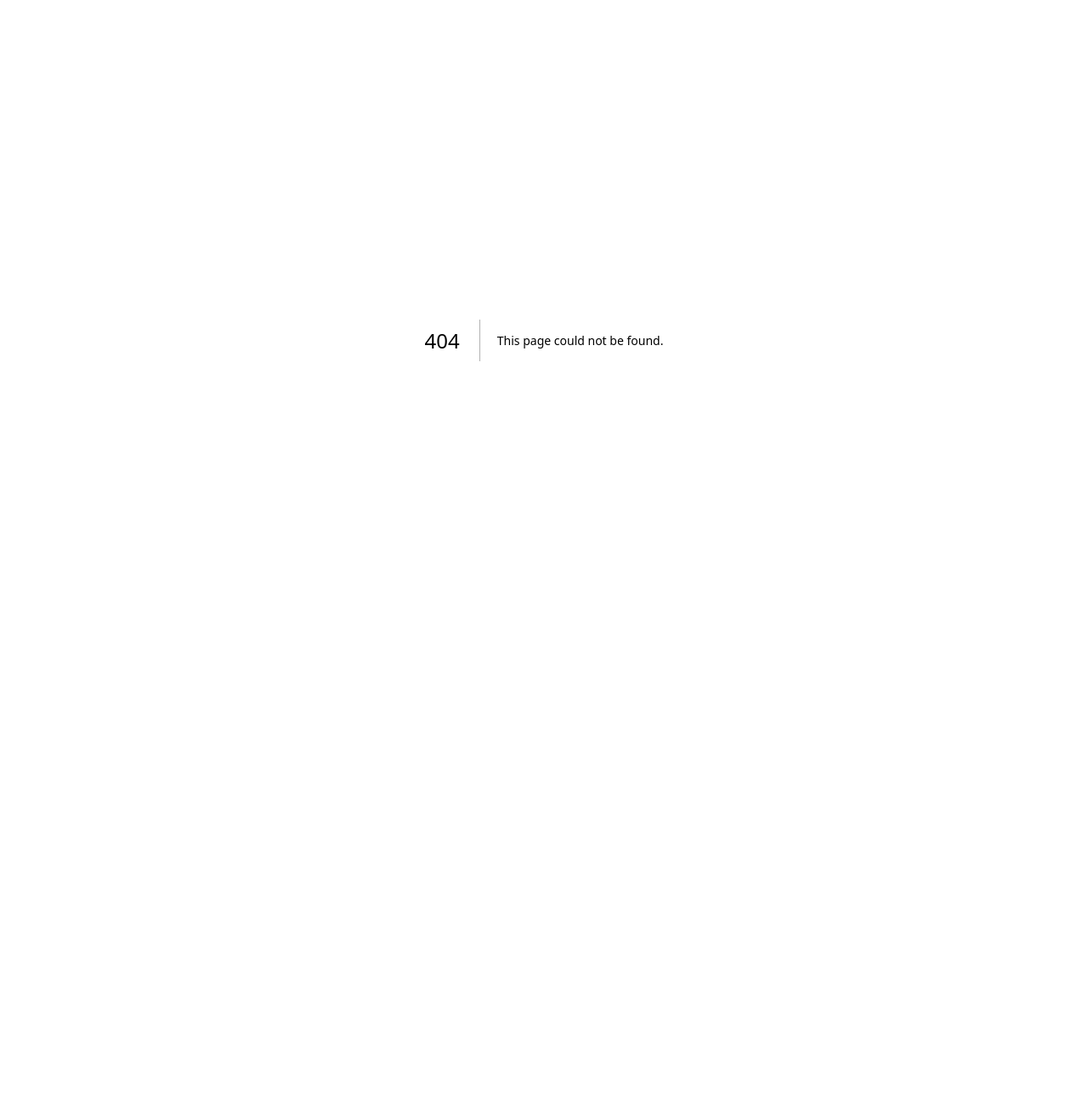
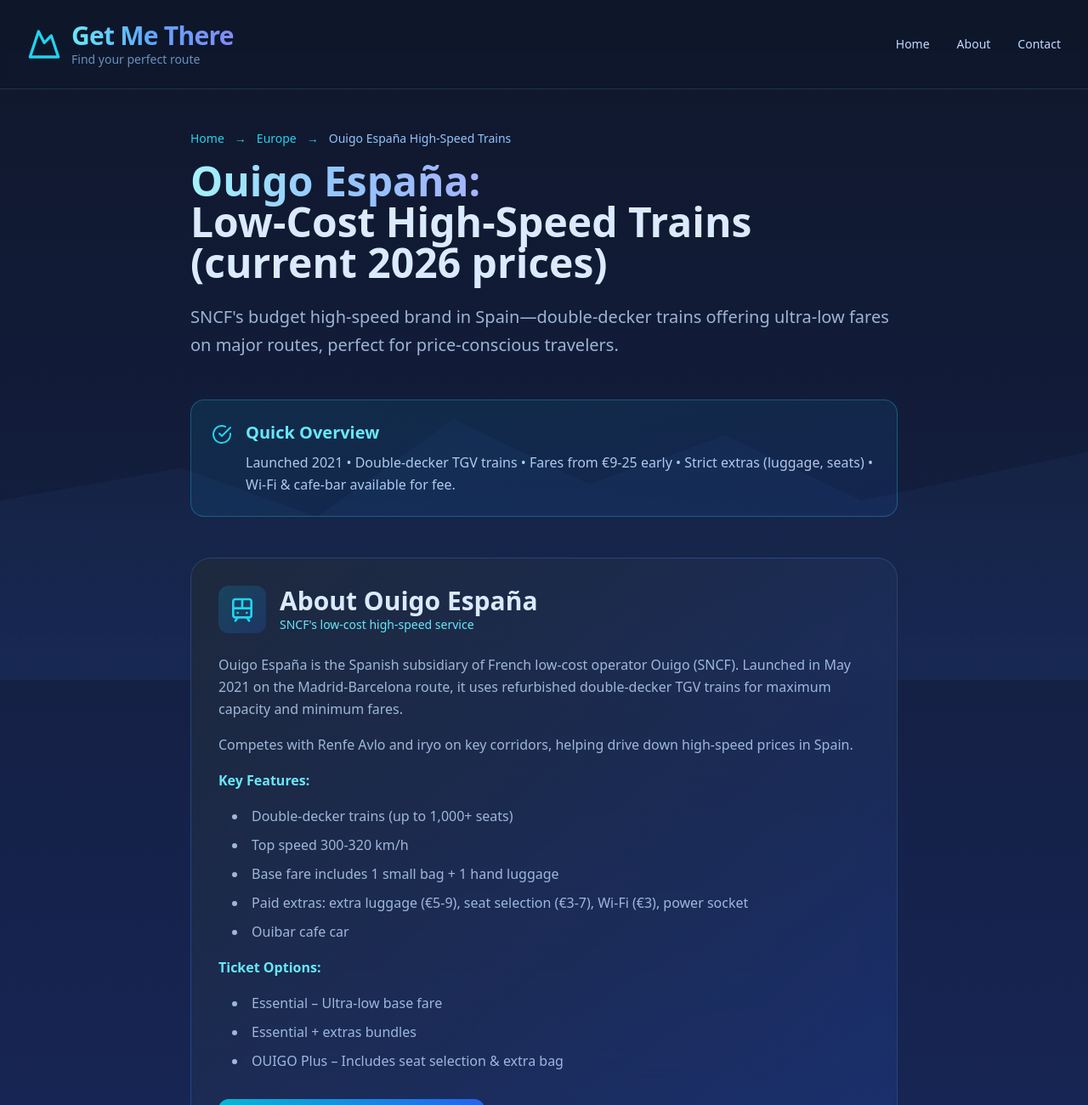
Before and after one commit to michaeljomahoney1985/get-me-there, a Next.js app: page /ouigo-espana-operator in a window 1280 px wide. Before the commit this address had no page. Shown: the top 1300 px of the page at 85% size. Before the commit the page ends 800 px from the top, so only its background shows below. Built offline with nearby package versions, Linux system fonts and the light colour scheme.

Commit message:
Create ouigo-espana-operator.js

```diff
--- /dev/null
+++ b/pages/ouigo-espana-operator.js
@@ -0,0 +1,184 @@
+import React from 'react';
+import { Mountain, Train, Clock, DollarSign, CheckCircle, AlertCircle, Star } from 'lucide-react';
+
+export default function OuigoEspanaOperator() {
+  return (
+    <div className="min-h-screen bg-gradient-to-b from-slate-900 via-blue-950 to-slate-900 text-white">
+      <div className="fixed inset-0 pointer-events-none overflow-hidden opacity-20">
+        <svg className="absolute bottom-0 w-full h-96" viewBox="0 0 1200 400" preserveAspectRatio="none">
+          <defs>
+            <linearGradient id="train-gradient" x1="0%" y1="0%" x2="0%" y2="100%">
+              <stop offset="0%" stopColor="#60a5fa" stopOpacity="0.3" />
+              <stop offset="100%" stopColor="#3b82f6" stopOpacity="0.6" />
+            </linearGradient>
+          </defs>
+          <path
+            d="M0,400 L0,180 L200,140 L350,200 L500,80 L650,160 L800,100 L950,180 L1200,120 L1200,400 Z"
+            fill="url(#train-gradient)"
+            className="animate-pulse"
+            style={{ animationDuration: '8s' }}
+          />
+        </svg>
+      </div>
+
+      <header className="relative border-b border-blue-400/20 backdrop-blur-sm bg-slate-900/50">
+        <div className="max-w-7xl mx-auto px-4 sm:px-6 lg:px-8 py-6">
+          <div className="flex items-center justify-between">
+            <a href="/" className="flex items-center gap-3 group">
+              <Mountain className="w-10 h-10 text-cyan-400 group-hover:text-cyan-300 transition-all" />
+              <div>
+                <h1 className="text-3xl font-bold tracking-tight bg-gradient-to-r from-cyan-300 via-blue-400 to-indigo-400 bg-clip-text text-transparent">
+                  Get Me There
+                </h1>
+                <p className="text-sm text-blue-300/70">Find your perfect route</p>
+              </div>
+            </a>
+            <nav className="hidden md:flex gap-8 text-sm">
+              <a href="/" className="text-blue-200 hover:text-cyan-300 transition-colors">Home</a>
+              <a href="/about" className="text-blue-200 hover:text-cyan-300 transition-colors">About</a>
+              <a href="/contact" className="text-blue-200 hover:text-cyan-300 transition-colors">Contact</a>
+            </nav>
+          </div>
+        </div>
+      </header>
+
+      <main className="relative z-10 max-w-4xl mx-auto px-4 sm:px-6 lg:px-8 py-12">
+        <div className="flex items-center gap-3 text-cyan-400 text-sm mb-4">
+          <a href="/" className="hover:text-cyan-300">Home</a>
+          <span>→</span>
+          <a href="/europe" className="hover:text-cyan-300">Europe</a>
+          <span>→</span>
+          <span className="text-blue-300">Ouigo España High-Speed Trains</span>
+        </div>
+
+        <h1 className="text-4xl md:text-5xl font-bold mb-6 leading-tight">
+          <span className="bg-gradient-to-r from-cyan-200 via-blue-300 to-indigo-300 bg-clip-text text-transparent">
+            Ouigo España:
+          </span>
+          <br />
+          <span className="text-blue-100">Low-Cost High-Speed Trains (current 2026 prices)</span>
+        </h1>
+
+        <p className="text-xl text-blue-200/80 leading-relaxed mb-12">
+          SNCF's budget high-speed brand in Spain—double-decker trains offering ultra-low fares on major routes, perfect for price-conscious travelers.
+        </p>
+
+        <div className="bg-gradient-to-br from-cyan-500/10 to-blue-600/10 border border-cyan-400/30 rounded-2xl p-6 mb-12">
+          <div className="flex items-start gap-4">
+            <CheckCircle className="w-6 h-6 text-cyan-400 flex-shrink-0 mt-1" />
+            <div>
+              <h3 className="text-xl font-bold text-cyan-300 mb-2">Quick Overview</h3>
+              <p className="text-blue-200/90 leading-relaxed">
+                Launched 2021 • Double-decker TGV trains • Fares from €9-25 early • Strict extras (luggage, seats) • Wi-Fi & cafe-bar available for fee.
+              </p>
+            </div>
+          </div>
+        </div>
+
+        <section className="mb-12">
+          <div className="bg-gradient-to-br from-slate-800/90 to-blue-900/50 backdrop-blur-xl rounded-3xl p-8 border border-blue-400/20">
+            <div className="flex items-center gap-4 mb-6">
+              <div className="p-3 bg-gradient-to-br from-cyan-500/20 to-blue-600/20 rounded-xl">
+                <Train className="w-8 h-8 text-cyan-400" />
+              </div>
+              <div>
+                <h2 className="text-3xl font-bold text-blue-100">About Ouigo España</h2>
+                <p className="text-cyan-300 text-sm">SNCF's low-cost high-speed service</p>
+              </div>
+            </div>
+
+            <div className="space-y-4 text-blue-200/80 leading-relaxed">
+              <p>Ouigo España is the Spanish subsidiary of French low-cost operator Ouigo (SNCF). Launched in May 2021 on the Madrid-Barcelona route, it uses refurbished double-decker TGV trains for maximum capacity and minimum fares.</p>
+
+              <p>Competes with Renfe Avlo and iryo on key corridors, helping drive down high-speed prices in Spain.</p>
+
+              <p className="font-semibold text-cyan-300">Key Features:</p>
+              <ul className="list-disc list-inside space-y-2 ml-4">
+                <li>Double-decker trains (up to 1,000+ seats)</li>
+                <li>Top speed 300-320 km/h</li>
+                <li>Base fare includes 1 small bag + 1 hand luggage</li>
+                <li>Paid extras: extra luggage (€5-9), seat selection (€3-7), Wi-Fi (€3), power socket</li>
+                <li>Ouibar cafe car</li>
+              </ul>
+
+              <p className="font-semibold text-cyan-300">Ticket Options:</p>
+              <ul className="list-disc list-inside space-y-2 ml-4">
+                <li>Essential – Ultra-low base fare</li>
+                <li>Essential + extras bundles</li>
+                <li>OUIGO Plus – Includes seat selection & extra bag</li>
+              </ul>
+            </div>
+
+            <div className="mt-8">
+              <a href="https://www.ouigo.com/es/en" target="_blank" rel="noopener noreferrer" className="inline-flex items-center gap-3 px-8 py-4 bg-gradient-to-r from-cyan-500 to-blue-600 hover:from-cyan-400 hover:to-blue-500 rounded-xl font-semibold text-white shadow-lg transition-all duration-300">
+                Book Tickets on Ouigo.com
+                <Train className="w-5 h-5" />
+              </a>
+            </div>
+          </div>
+        </section>
+
+        <section className="mb-12">
+          <h2 className="text-3xl font-bold text-blue-100 mb-6">Main Ouigo Routes (2026)</h2>
+          <p className="text-blue-200/80 mb-6">Focused on high-demand corridors:</p>
+          <ul className="list-disc list-inside space-y-2 text-blue-200/80 ml-4 mb-8">
+            <li>Madrid ↔ Barcelona</li>
+            <li>Madrid ↔ Valencia</li>
+            <li>Madrid ↔ Alicante</li>
+            <li>Madrid ↔ Málaga</li>
+            <li>Madrid ↔ Seville/Córdoba</li>
+            <li>Barcelona ↔ Madrid (reverse)</li>
+          </ul>
+        </section>
+
+        <section className="mb-12">
+          <div className="bg-gradient-to-br from-cyan-500/10 to-blue-600/10 border border-cyan-400/30 rounded-2xl p-8">
+            <h2 className="text-3xl font-bold text-cyan-300 mb-4">Why Choose Ouigo España?</h2>
+            <p className="text-blue-200/90 text-lg leading-relaxed">
+              The cheapest high-speed option in Spain—fares often €9-25 when booked early. Ideal for budget travelers who pack light and don't mind paying for extras. Great value on busy routes.
+            </p>
+          </div>
+        </section>
+
+        <section className="mb-12">
+          <div className="bg-slate-900/50 border border-blue-400/20 rounded-xl p-6">
+            <p className="text-xs text-blue-300/60 leading-relaxed">
+              Affiliate links may earn commission at no cost to you. Prices approximate for current 2026 season—check current rates.
+            </p>
+          </div>
+        </section>
+      </main>
+
+      <footer className="border-t border-blue-400/20 bg-slate-900/50 backdrop-blur-sm mt-20">
+        <div className="max-w-7xl mx-auto px-4 sm:px-6 lg:px-8 py-12">
+          <div className="grid md:grid-cols-3 gap-8 mb-8">
+            <div>
+              <h4 className="font-semibold text-blue-100 mb-4">Get Me There</h4>
+              <p className="text-sm text-blue-300/70 leading-relaxed">
+                Your journey companion. Compare and book the best routes.
+              </p>
+            </div>
+            <div>
+              <h4 className="font-semibold text-blue-100 mb-4">Quick Links</h4>
+              <ul className="space-y-2 text-sm text-blue-300/70">
+                <li><a href="/" className="hover:text-cyan-300 transition-colors">Home</a></li>
+                <li><a href="/about" className="hover:text-cyan-300 transition-colors">About</a></li>
+                <li><a href="/privacy" className="hover:text-cyan-300 transition-colors">Privacy</a></li>
+                <li><a href="/terms" className="hover:text-cyan-300 transition-colors">Terms</a></li>
+              </ul>
+            </div>
+            <div>
+              <h4 className="font-semibold text-blue-100 mb-4">Support</h4>
+              <ul className="space-y-2 text-sm text-blue-300/70">
+                <li><a href="/contact" className="hover:text-cyan-300 transition-colors">Contact</a></li>
+              </ul>
+            </div>
+          </div>
+          <div className="text-center text-sm text-blue-300/50 pt-8 border-t border-blue-400/10">
+            © 2025 Get Me There. All rights reserved.
+          </div>
+        </div>
+      </footer>
+    </div>
+  );
+}
```
